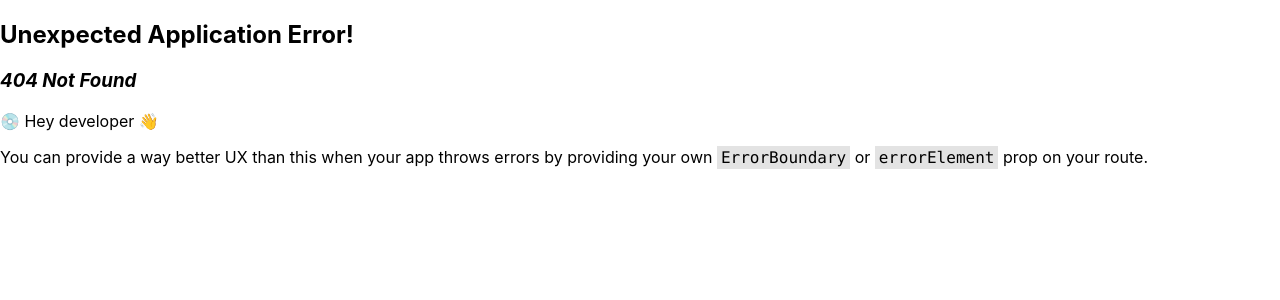
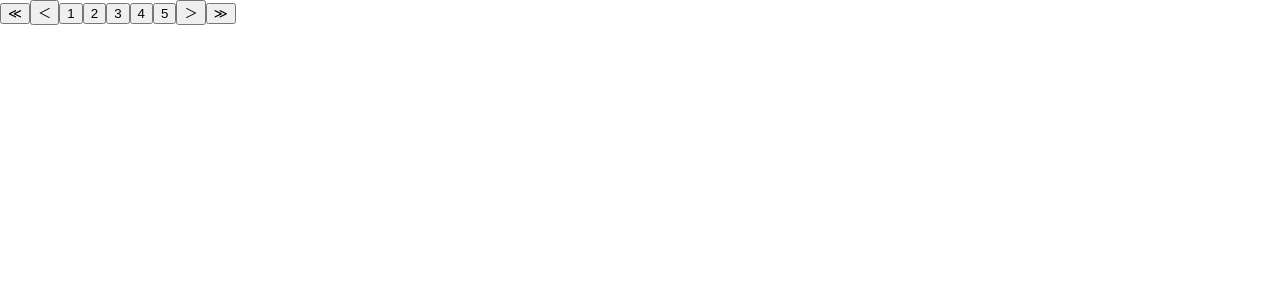
Before and after one commit to mobi-community/mobi-2nd-begginer-1, a React (Create React App) app: page /admin in a window 1280 px wide. Before the commit this address had no page. Shown: the top 300 px of the page. Built offline with nearby package versions, Linux system fonts and the light colour scheme.

Commit message:
feat : 쿼리스트링으로 해당 페이지 유저 리스트 보여주기 구현

```diff
--- /dev/null
+++ b/src/AdminTogglePage/components/Pagination.js
@@ -0,0 +1,114 @@
+/*
+- 하나의 페이지당 총 20개의 유저 목록이 보여져야하며 이는 5개 단위의 페이지 네이션으로 보여져야 합니다. 마지막 페이지는 [10]입니다.
+200 => 20개씩 => 10페이지
+**ex)
+<< < [1] [2] [3] [4] [5] > >>**
+
+- 페이지 번호는 뒤로가기가 지원되어야하며 선택된 페이지에는 포커스가 이루져야합니다.
+*/
+import { useSearchParams } from "react-router-dom";
+
+import { useEffect, useState } from "react";
+import { useNavigate } from "react-router-dom";
+import styled from "styled-components";
+
+const Pagination = ({ userList }) => {
+  const navigate = useNavigate();
+
+  //필요한 변수 지정
+  //총 콘텐츠 개수 : totalContentsLength = 200
+  //한 페이지 유저 개수 : contentPerPage = 20
+  //총 페이지 개수 = 마지막 페이지 개수 : lastPage = 10
+  //현재 페이지 : currentPage = 1 ~ 10
+
+  const totalContentsLength = userList.length;
+  const contentPerPage = 20;
+  const totalPage = totalContentsLength / contentPerPage;
+
+  //:id => 파라미터 => 라우터에 설정이 필요
+  //?page=12 => 쿼리스트링 => url에 포함x => 라우터 관련 없음
+  //useSearchParams => 쿼리스트링 추출 {page : 12 }
+  const [serchParams, setSearchParams] = useSearchParams();
+
+  const [currentPage, setCurrentPage] = useState(1);
+
+  //?page=1
+  //?page=2
+
+  //그룹
+  //현재 페이지 그룹 : currentGroup
+  //한 그룹당 보여줄 페이지 개수 : pagesPerGroup = 5
+  //총 페이지 그룹 개수 : 총 페이지 개수 / 한 그룹당 보여줄 페이지 개수 = 2
+  const pagesPerGroup = 5;
+  const [currentGroup, setCurrentGroup] = useState(1);
+  const lastGroup = totalPage / pagesPerGroup;
+  //[1,2,3,4,5] => 1그룹
+  //[6,7,8,9,10] => 2그룹
+
+  //처음 페이지 이동 함수
+  const onMoveStartPage = () => {
+    setCurrentPage(1);
+    setCurrentGroup(1);
+    navigate(`/admin?page=1`);
+  };
+
+  //마지막 페이지 이동 함수
+  const onMoveLastPage = () => {
+    setCurrentPage(totalPage);
+    setCurrentGroup(lastGroup);
+    navigate(`/admin?page=${totalPage}`);
+  };
+
+  //뒤로 가기 함수
+  const onMoveNextPage = () => {
+    if (currentPage !== totalPage) {
+      setCurrentPage((prev) => prev + 1);
+      navigate(`/admin?page=${currentPage + 1}`);
+    }
+  };
+
+  //앞으로 가기 함수
+  const onMovePrevPage = () => {
+    if (currentPage !== 1) {
+      setCurrentPage((prev) => prev - 1);
+      navigate(`/admin?page=${currentPage - 1}`);
+    }
+  };
+
+  //해당 페이지로 이동하는 함수
+  const onMoveTargetPage = (pageNumber) => {
+    setCurrentPage(pageNumber);
+    navigate(`/admin?page=${pageNumber}`);
+  };
+
+  return (
+    <S.Wrapper>
+      <button onClick={onMoveStartPage}>≪</button>
+      <button onClick={onMovePrevPage}>＜</button>
+      {/*버튼들 현재 그룹 => 해당 버튼들만 보여주기*/}
+      {Array(pagesPerGroup)
+        .fill()
+        .map((el, idx) => (
+          <button
+            onClick={() => {
+              onMoveTargetPage((currentGroup - 1) * pagesPerGroup + idx + 1);
+            }}
+          >
+            {(currentGroup - 1) * pagesPerGroup + idx + 1}
+          </button>
+        ))}
+      <button onClick={onMoveNextPage}>＞</button>
+      <button onClick={onMoveLastPage}>≫</button>
+    </S.Wrapper>
+  );
+};
+export default Pagination;
+
+const Wrapper = styled.div`
+  width: 500px;
+  height: 100px;
+`;
+
+export const S = {
+  Wrapper,
+};
--- a/src/AdminTogglePage/components/UserTable.js
+++ b/src/AdminTogglePage/components/UserTable.js
@@ -1,12 +1,20 @@
-import { userData } from "../../data/user";
+import { useSearchParams } from "react-router-dom";
 import OneUser from "./OneUser";
 
-const UserTable = () => {
-  const userList = userData(200);
+const UserTable = ({ userList }) => {
+  //useSearchParams
+  const [searchParams, setSearchParams] = useSearchParams();
+  const currentPage = searchParams.get("page");
+  const currentFirstPage = (currentPage - 1) * 20;
+  const currentPageCount = currentPage * 20;
+
+  const userListData = userList.slice(currentFirstPage, currentPageCount);
+  //1페이지 => slice(0,20)
+  //2페이지 => slice(20,40) => 인덱스 : 20 ~ 39(20개)
 
   return (
     <table>
-      {userList.map((user) => {
+      {userListData.map((user) => {
         return <OneUser key={user.id} user={user} />;
       })}
     </table>
--- a/src/AdminTogglePage/index.js
+++ b/src/AdminTogglePage/index.js
@@ -1,9 +1,14 @@
+import Pagination from "./components/Pagination";
 import UserTable from "./components/UserTable";
+import { userData } from "../data/user";
 
 const AdminTogglePage = () => {
+  const userList = userData(200);
+
   return (
     <>
-      <UserTable />
+      <UserTable userList={userList} />
+      <Pagination userList={userList} />
     </>
   );
 };
--- a/src/Q3/four/index.js
+++ b/src/Q3/four/index.js
@@ -1,23 +1,44 @@
 //재사용되는 컴포넌트일 때
 import { styled } from "styled-components";
 
-const BasicButton = ({ children }) => {
-  return <S.Button>{children}</S.Button>;
+const BasicButton = ({ children, width, height }) => {
+  return (
+    <S.Button width={width} height={height}>
+      {children}
+    </S.Button>
+  );
 };
 
 export default BasicButton;
 
-export const LoginPage = () => {
+export const ButtonPage = () => {
   return (
-    <div>
-      <BasicButton>로그인</BasicButton>
-      <BasicButton>회원가입</BasicButton>
-    </div>
+    <S.ButtonWrapper>
+      <BasicButton width={100} height={30}>
+        로그인
+      </BasicButton>
+      <BasicButton width={120} height={30}>
+        회원가입
+      </BasicButton>
+    </S.ButtonWrapper>
   );
 };
 
-const Button = styled.div``;
+const Button = styled.div`
+  width: ${({ width }) => (width ? width : 200)}px;
+  height: ${({ height }) => (height ? height : 50)}px;
+  background-color: greenyellow;
+  display: flex;
+  justify-content: center;
+  align-items: center;
+`;
+
+const ButtonWrapper = styled.div`
+  display: flex;
+  gap: 20px;
+`;
 
 const S = {
   Button,
+  ButtonWrapper,
 };
```
Also changed, not shown: src/router/router.js (+11 -2 lines).
